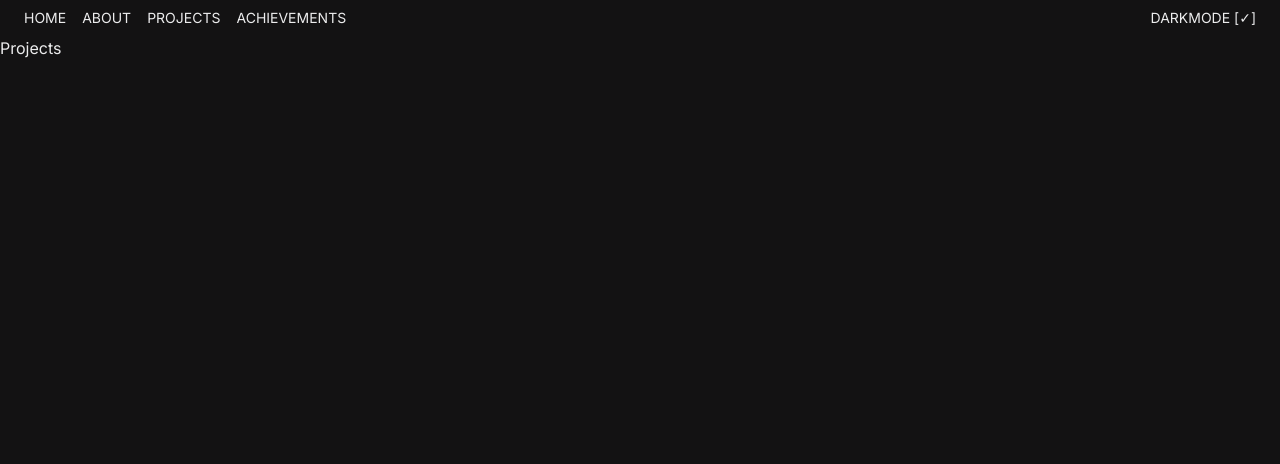
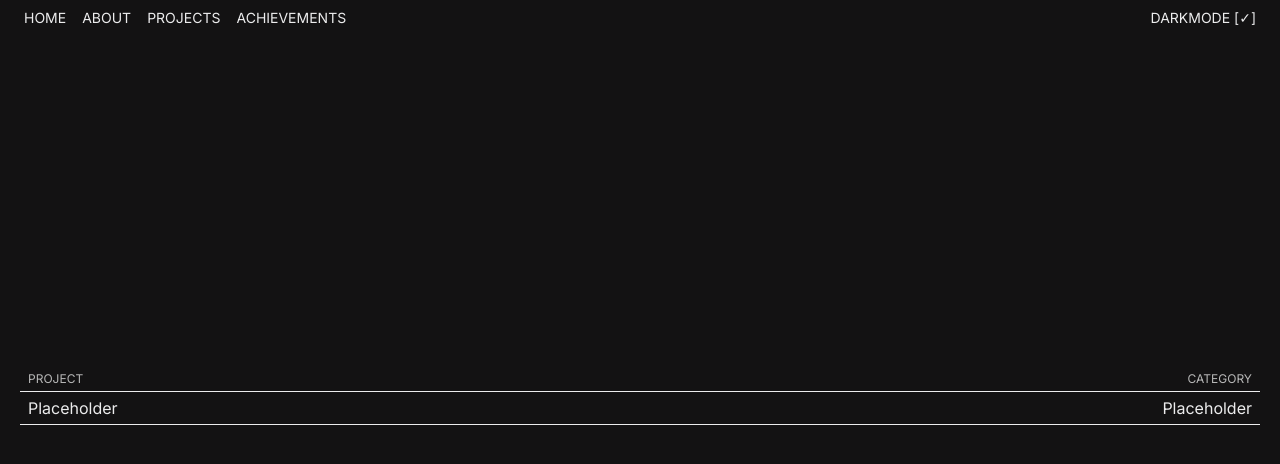
Before and after one commit to caffeinated01/portfolio, a React (Vite) app: page /projects in a window 1280 px wide. Shown: the top 464 px of the page. Built offline with nearby package versions, Linux system fonts and the light colour scheme.

Commit message:
placeholder for projects page

```diff
--- a/src/About.jsx
+++ b/src/About.jsx
@@ -1,4 +1,4 @@
-import AboutP from "./Components/AboutP";
+import AboutSection from "./Components/AboutSection";
 import Reveal from "./Components/Reveal";
 import {
   FaPython,
@@ -87,8 +87,6 @@ function About() {
       body: (
         <div className="grid md:grid-cols-4 sm:grid-cols-1 gap-5">
           {technologies.map((technology, idx) => (
-            // TODO: Clean up styling over here
-            // TODO: Add reveal animations with framer motion
             <Reveal
               component={
                 <div id={idx} className="flex flex-row gap-2">
@@ -107,11 +105,10 @@ function About() {
 
   return (
     <>
-      {/* TODO: Add "skills" section */}
       <div className="p-5 py-12 flex justify-center items-center min-h-[90vh]">
         <div className="flex flex-col gap-12">
           {aboutParas.map((para, idx) => (
-            <AboutP key={idx} title={para.title} body={para.body} />
+            <AboutSection key={idx} title={para.title} body={para.body} />
           ))}
         </div>
       </div>
--- a/src/Components/AboutP.jsx
+++ b/src/Components/AboutSection.jsx
@@ -1,4 +1,4 @@
-function AboutP(props) {
+function AboutSection(props) {
   return (
     <h1 className="text-3xl flex flex-col max-w-[1300px]">
       <span className="text-base dark:text-secondary-dark text-secondary-light font-bold">
@@ -9,4 +9,4 @@ function AboutP(props) {
   );
 }
 
-export default AboutP;
+export default AboutSection;
--- a/src/Projects.jsx
+++ b/src/Projects.jsx
@@ -1,7 +1,38 @@
+import Accordion from "./Components/Accordion";
+import Reveal from "./Components/Reveal";
+
 function Projects() {
   return (
     <>
-      <h1>Projects</h1>
+      <div className="px-5 py-10 flex flex-col justify-center min-h-[90vh]">
+        <div className="flex justify-between w-full text-xs dark:text-secondary-dark text-secondary-light px-2 py-1">
+          <h1>PROJECT</h1>
+          <h1>CATEGORY</h1>
+        </div>
+        <Accordion
+          items={["Placeholder", "Placeholder"]}
+          body={
+            <div>
+              <span className="text-base dark:text-secondary-dark text-secondary-light font-bold">
+                PLACEHOLDER
+              </span>
+              <div className="space-y-5">
+                <p>Placeholder</p>
+                <div className="flex flex-wrap gap-2">
+                  <Reveal
+                    component={
+                      <img
+                        className="max-h-[300px] object-scale-down"
+                        // src={}
+                      ></img>
+                    }
+                  />
+                </div>
+              </div>
+            </div>
+          }
+        />
+      </div>
     </>
   );
 }
```
